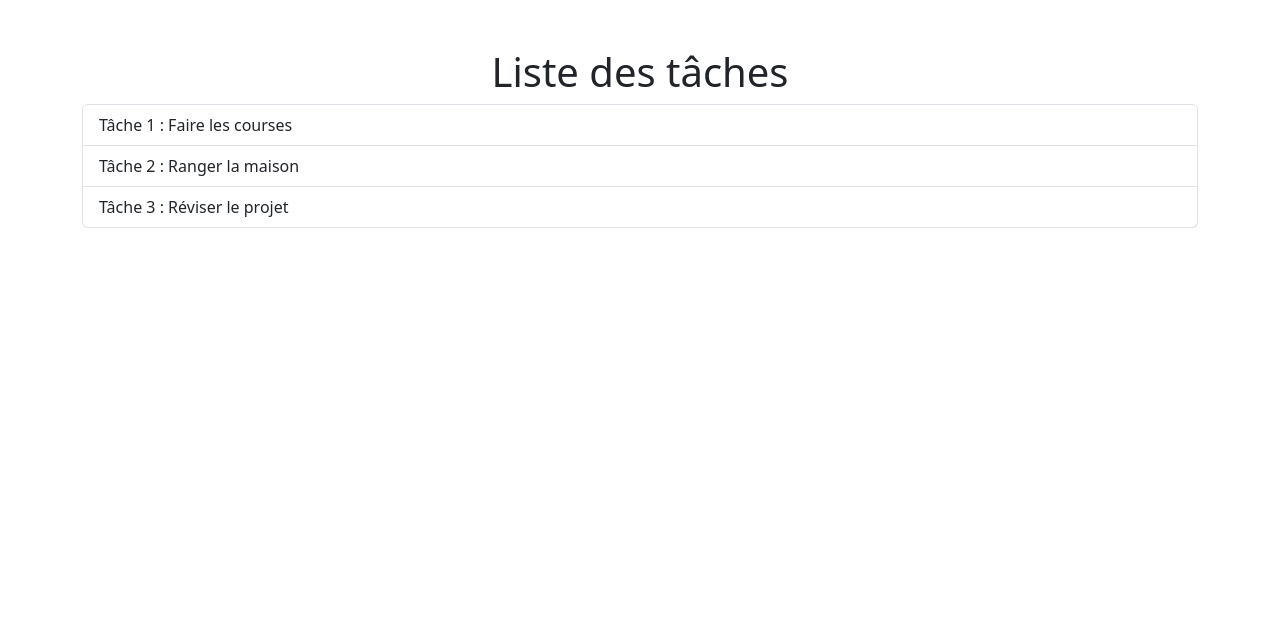
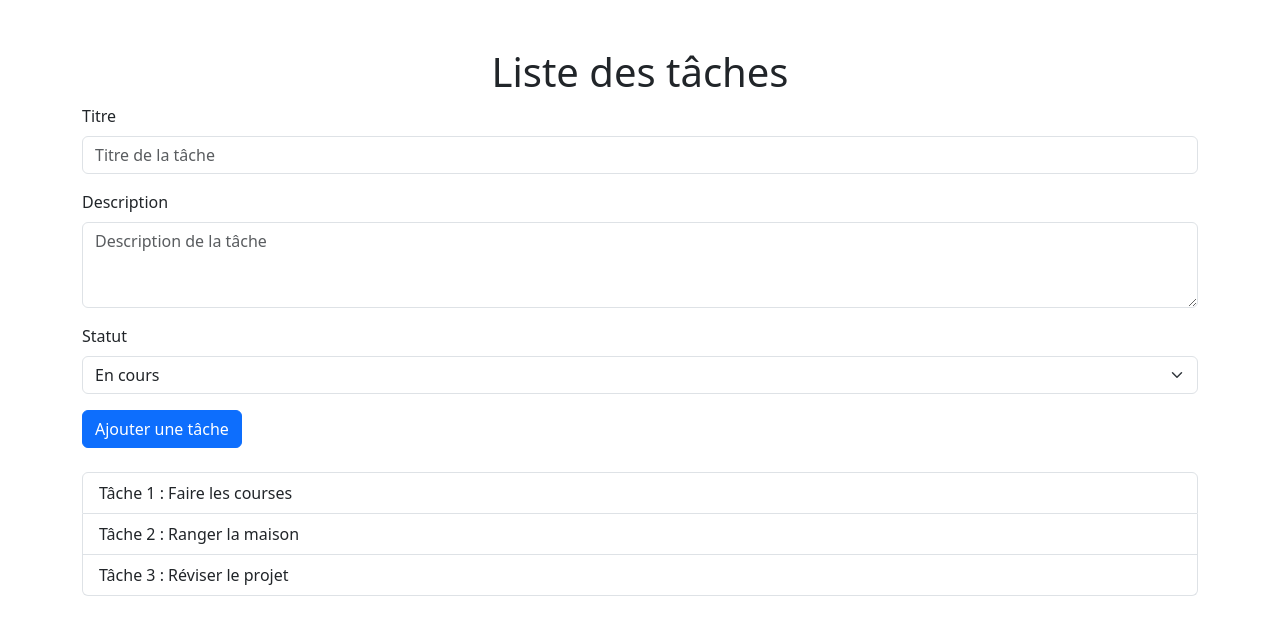
Before and after one commit to fabien1981/todolist, a PHP site: page / in a window 1280 px wide. Shown: the top 635 px of the page. Run offline with PHP 8.4, Linux system fonts and the light colour scheme.

Commit message:
Ajout du formulaire d'ajout de tâches

```diff
--- a/public/index.php
+++ b/public/index.php
@@ -10,12 +10,32 @@
 <body>
 <div class="container mt-5">
     <h1 class="text-center">Liste des tâches</h1>
-        <!-- Liste statique des tâches -->
+    <!-- Formulaire d'ajout -->
+    <form class="mb-4">
+        <div class="mb-3">
+            <label for="titre" class="form-label">Titre</label>
+            <input type="text" id="titre" class="form-control" placeholder="Titre de la tâche">
+        </div>
+        <div class="mb-3">
+            <label for="description" class="form-label">Description</label>
+            <textarea id="description" class="form-control" rows="3" placeholder="Description de la tâche"></textarea>
+        </div>
+        <div class="mb-3">
+            <label for="statut" class="form-label">Statut</label>
+            <select id="statut" class="form-select">
+                <option value="en-cours">En cours</option>
+                <option value="terminee">Terminée</option>
+            </select>
+        </div>
+        <button type="submit" class="btn btn-primary">Ajouter une tâche</button>
+    </form>
+    <!-- Liste des tâches -->
     <ul class="list-group">
         <li class="list-group-item">Tâche 1 : Faire les courses</li>
         <li class="list-group-item">Tâche 2 : Ranger la maison</li>
         <li class="list-group-item">Tâche 3 : Réviser le projet</li>
     </ul>
 </div>
+
 </body>
 </html>
```
Lines whose indentation alone changed are shown as unchanged.
